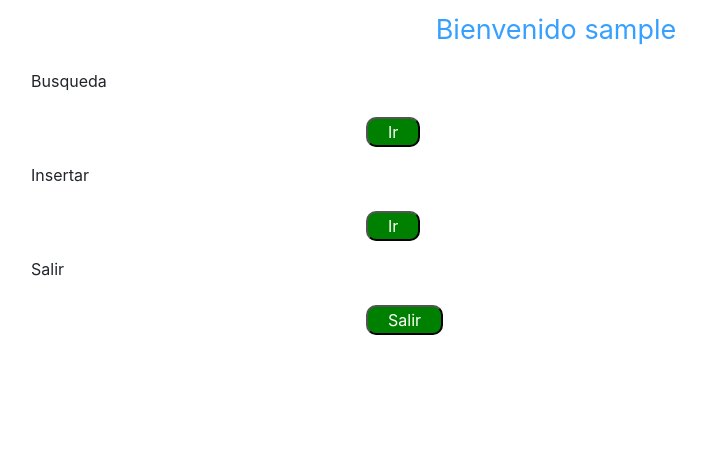
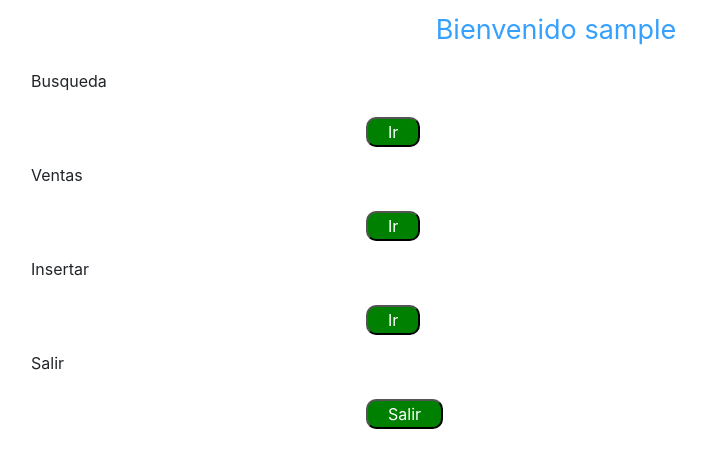
Before and after one commit to Courier13/Proyecto_BDD, a PHP site: page /front/bienvenido.php in a window 1280 px wide. Shown: the top 468 px of the page, without its empty margins (84-790 px from the left). Run offline with PHP 8.4, Linux system fonts and the light colour scheme; the visitor is signed in with stand-in values (Sample User, id 1); some libraries are stand-ins or nearby versions.

Commit message:
Acomodo de labels

```diff
--- a/front/bienvenido.php
+++ b/front/bienvenido.php
@@ -25,6 +25,24 @@ $usr = $_SESSION["usuario"];
               <div class="form-group">
                 <div class="col-md-8">
                   <label class="col-md-8">Busqueda</label>
+                </div>
+              </div>
+              <div class="form-group">
+                <div class="col-md-8">
+                  <p>
+                    <button type="submit" name="submit" style="margin-left: 350px; border-radius: 10px; padding-left: 20px; padding-right: 20px;color: white; background-color: green">
+                      Ir
+                    </button>
+                  </p>
+                </div>
+              </div>
+            </fieldset>
+          </form>
+          <form class="form-horizontal" method="post" action="ventas.php">
+            <fieldset>
+              <div class="form-group">
+                <div class="col-md-8">
+                  <label class="col-md-8">Ventas</label>
                 </div>
               </div>
               <div class="form-group">
--- a/front/busqueda.php
+++ b/front/busqueda.php
@@ -24,7 +24,7 @@ $usr = $_SESSION["usuario"];
               <legend class="text-center header"> Bienvenido <?php echo $usr; ?> </legend>
               <div class="form-group">
                 <div class="col-md-8">
-                  <label class="col-md-8">Busqueda por nombre</label>
+                  <label class="col-md-8">Busqueda de producto</label>
                 </div>
               </div>
               <div class="form-group">
```
